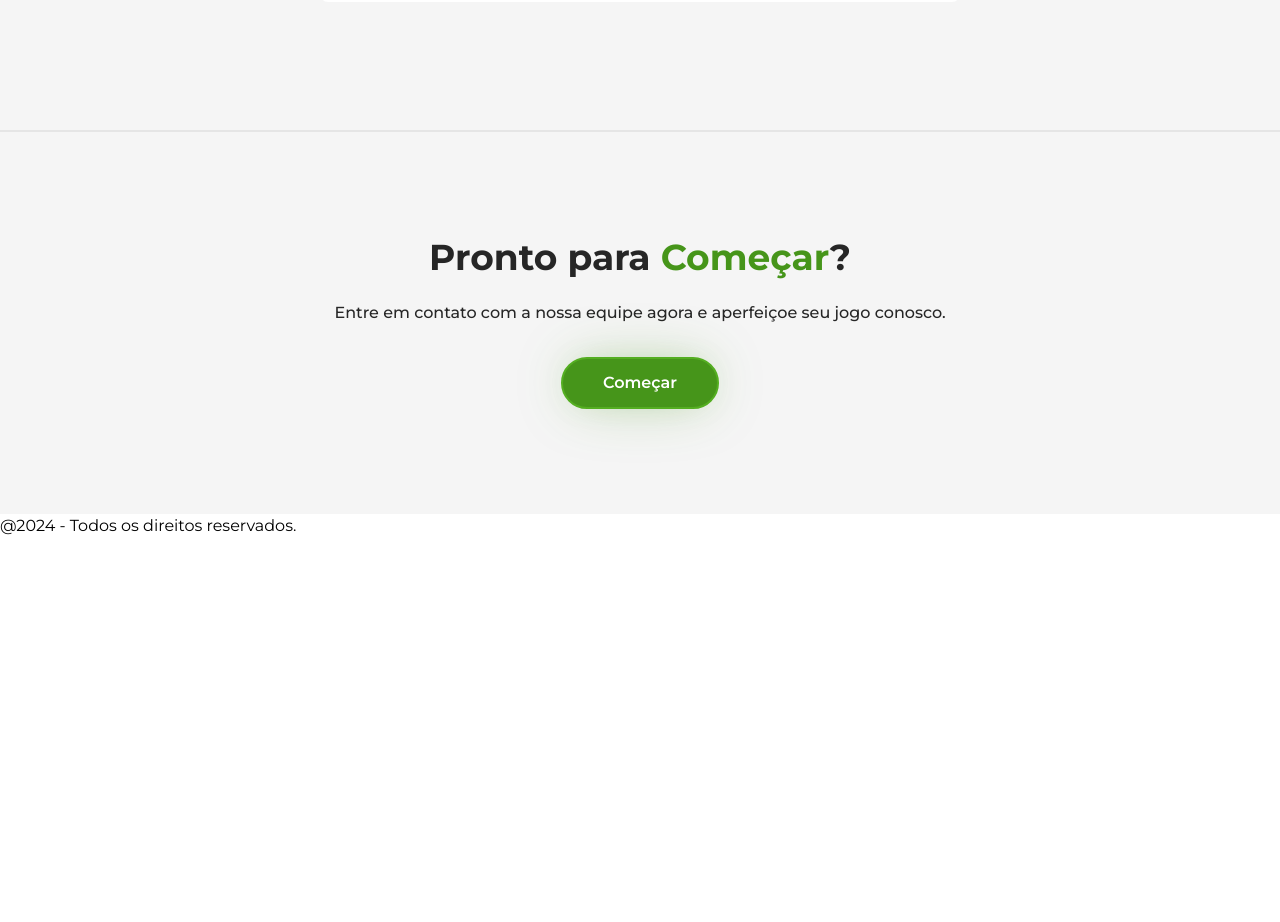
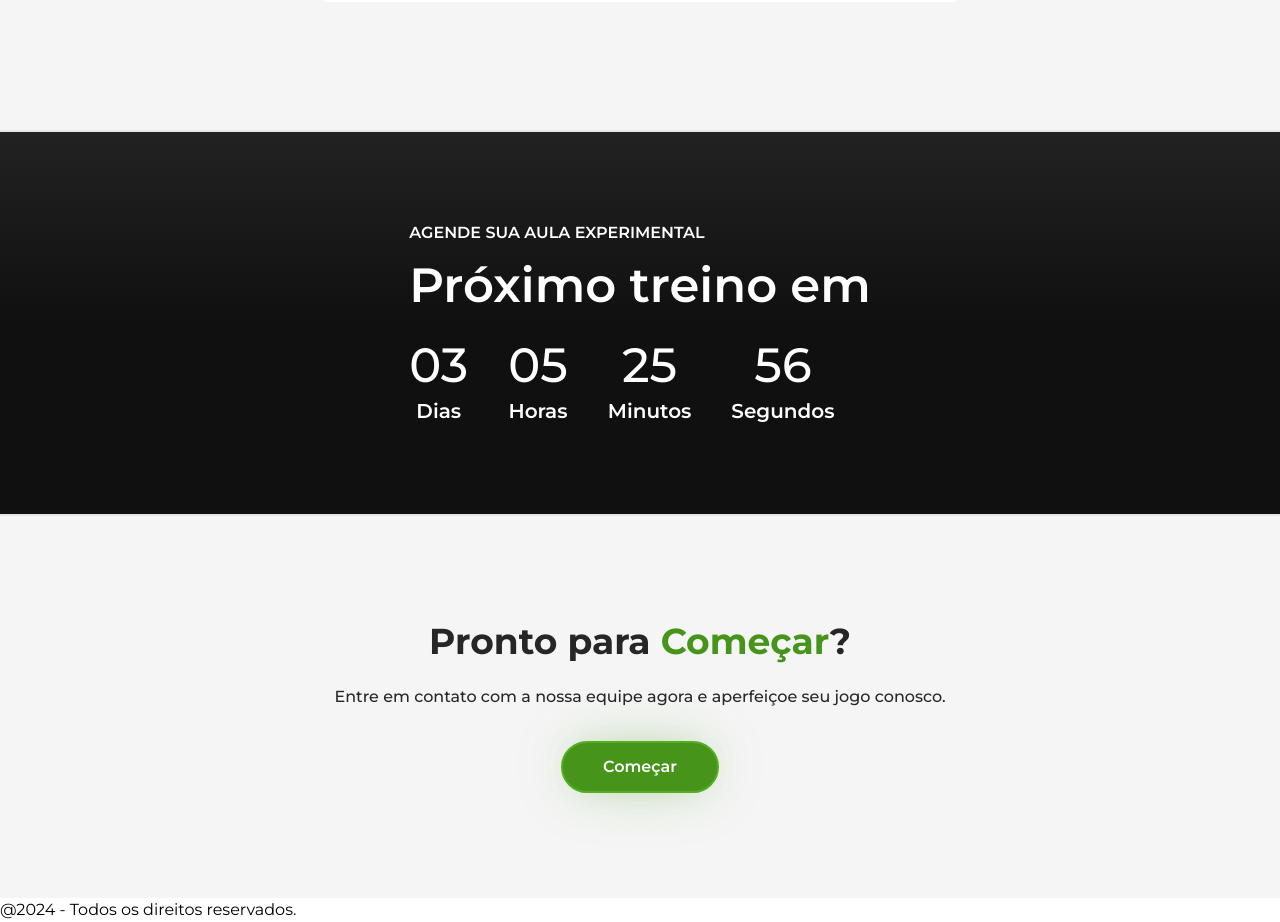
Before and after one commit to zeguicosta/D14-Basketball-Academy, a React (Vite) app: page / in a window 1280 px wide. Shown: the part 4780-5702 px from the top of the page. Before the commit the page ends 5318 px from the top, so only its background shows below. Built offline with nearby package versions, Linux system fonts and the light colour scheme.

Commit message:
Adicionando Timer

```diff
--- /dev/null
+++ b/src/components/Timer.jsx
@@ -0,0 +1,88 @@
+import { useEffect, useState } from "react";
+
+const Timer = () => {
+    const getNextSaturday = () => {
+        const now = new Date();
+        const nextSaturday = new Date();
+
+        // Obter o dia da semana (0 = domingo, 6 = sabado)
+        const dayOfWeek = now.getDay();
+
+        // Calcular quantos dias faltam para o proximo sabado
+        let daysUntilSaturday = (6 - dayOfWeek + 7) % 7;
+
+        // Se for sabado e ja passou das 9h, adicionar 7 dias
+        if (dayOfWeek === 6 && now.getHours() >= 9) {
+            daysUntilSaturday = 7;
+        } else if (dayOfWeek === 6 && now.getHours() < 9) {
+            daysUntilSaturday = 0;
+        }
+
+        nextSaturday.setDate(now.getDate() + daysUntilSaturday);
+        nextSaturday.setHours(9, 0, 0, 0); // Definir para 9h
+
+        return nextSaturday;
+    };
+
+    const calculateTimeLeft = () => {
+        const now = new Date();
+        const nextSaturday = getNextSaturday();
+
+        const difference = nextSaturday - now;
+
+        let timeLeft = {};
+
+        if (difference > 0) {
+            timeLeft = {
+                dias: Math.floor(difference / (1000 * 60 * 60 * 24)),
+                horas: Math.floor(difference / (1000 * 60 * 60) % 24),
+                minutos: Math.floor(difference / (1000 * 60) % 60),
+                segundos: Math.floor(difference / (1000) % 60),
+            };
+        } else {
+            timeLeft = {
+                dias: 0,
+                horas: 0,
+                minutos: 0,
+                segundos: 0,
+            };
+        }
+
+        return timeLeft;
+    }
+
+    const [timeLeft, setTimeLeft] = useState(calculateTimeLeft());
+
+    useEffect(() => {
+        const timer = setInterval(() => {
+            setTimeLeft(calculateTimeLeft());
+        }, 1000);
+
+        return () => clearInterval(timer);
+    }, []);
+
+    return (
+        <div>
+            <div className="text-5xl font-medium flex gap-10">
+                <div className="flex flex-col justify-center text-center gap-2">
+                    {String(timeLeft.dias).padStart(2, '0')}
+                    <h3 className="text-xl font-semibold">Dias</h3>
+                </div>
+                <div className="flex flex-col justify-center text-center gap-2">
+                    {String(timeLeft.horas).padStart(2, '0')}
+                    <h3 className="text-xl font-semibold">Horas</h3>
+                </div>
+                <div className="flex flex-col justify-center text-center gap-2">
+                    {String(timeLeft.minutos).padStart(2, '0')}
+                    <h3 className="text-xl font-semibold">Minutos</h3>
+                </div>
+                <div className="flex flex-col justify-center text-center gap-2">
+                    {String(timeLeft.segundos).padStart(2, '0')}
+                    <h3 className="text-xl font-semibold">Segundos</h3>
+                </div>
+            </div>
+        </div>
+    )
+}
+
+export default Timer
--- a/src/routes/Home.jsx
+++ b/src/routes/Home.jsx
@@ -9,6 +9,7 @@ import WhatsApp from '../assets/whatsapp.png'
 import { useState } from "react"
 import { motion } from 'framer-motion'
 import { fadeInImage, fadeInLeft, fadeInRight, fadeInUp } from "../constants/animationSettings"
+import Timer from "../components/Timer"
 
 const Home = () => {
     // const [isOpen, setIsOpen] = useState(false);
@@ -142,6 +143,17 @@ const Home = () => {
                 </motion.div>
             </section>
 
+            {/* Cronômetro */}
+            <section className="h-96 border-t-2 bg-custom-gradient text-white flex flex-col items-center justify-center text-center gap-6">
+                <motion.div {...fadeInUp} className="text-left flex flex-col gap-8">
+                    <div className="flex flex-col gap-4">
+                        <h3 className="font-semibold">AGENDE SUA AULA EXPERIMENTAL</h3>
+                        <h1 className="text-5xl font-semibold">Próximo treino em</h1>
+                    </div>
+                    <Timer />
+                </motion.div>
+            </section>
+
             {/* Chamada para ação */}
             <section className="h-96 border-t-2 border-t-neutral-200 bg-neutral-100 text-neutral-800 flex flex-col items-center justify-center text-center gap-6">
                 <motion.h3 {...fadeInUp} className="font-bold text-4xl">Pronto para <span className="text-customGreen">Começar</span>?</motion.h3>
```
